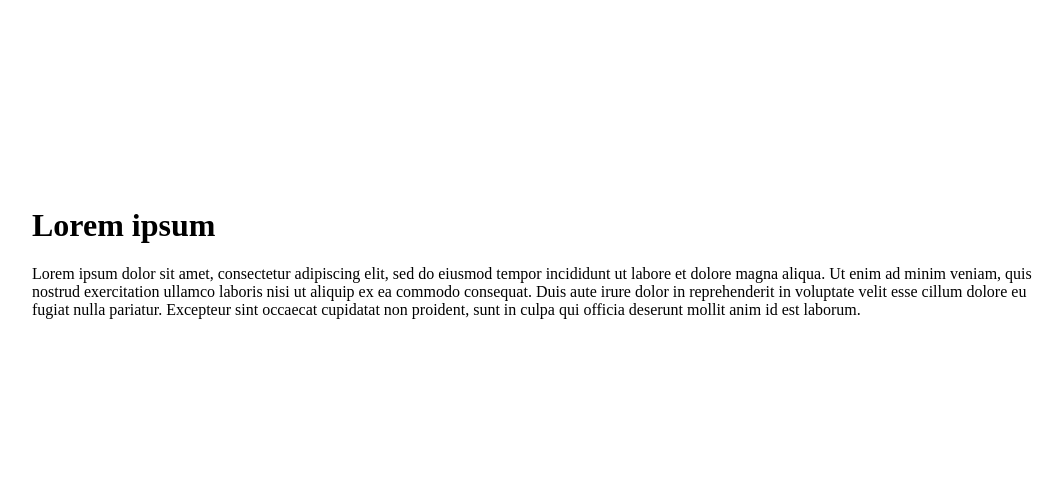
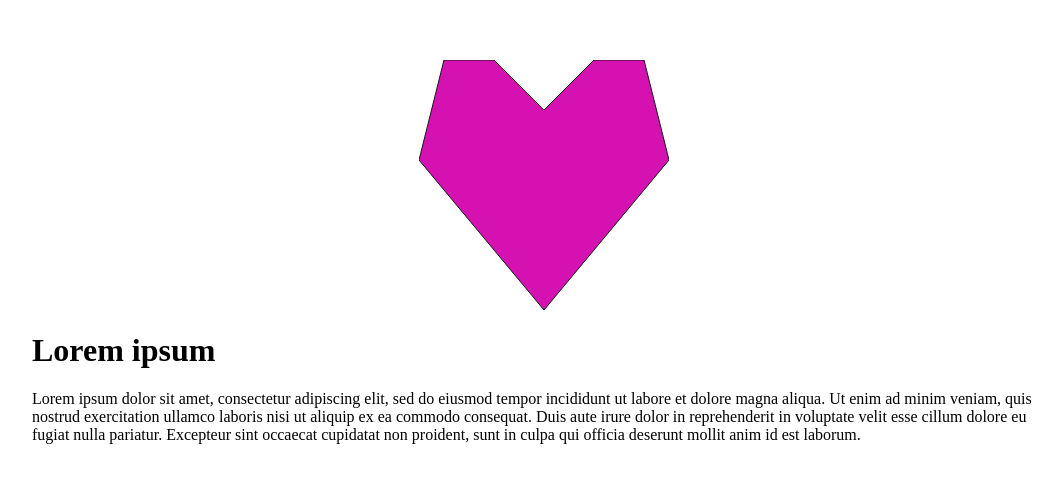
Before and after one commit to serpens-bright-light/serpens-bright-light.github.io, a plain HTML site: page index.html in a window 1280 px wide. Shown: the part 148-630 px from the top of the page, without its empty margins (104-1167 px from the left). Drawn offline with Linux system fonts and the light colour scheme.

Commit message:
Add hearth

```diff
--- a/index.html
+++ b/index.html
@@ -25,13 +25,21 @@
 
 <body>
     <div class="container">
+        <svg style="width: 250px; height: 250px">
+            <polygon points="125,50 175,0 225,0 250,100 125,250 0,100 25,0 75,0" style="fill:rgb(213, 17, 177);stroke:rgb(23, 22, 23);stroke-width:1" />
+            Sorry, your browser does not support inline SVG.
+        </svg>
+
         <div style="width: 80%">
             <h1>Lorem ipsum</h1>
             <p>
                 Lorem ipsum dolor sit amet, consectetur adipiscing elit, sed do eiusmod tempor incididunt ut labore et
-                dolore magna aliqua. Ut enim ad minim veniam, quis nostrud exercitation ullamco laboris nisi ut aliquip ex
-                ea commodo consequat. Duis aute irure dolor in reprehenderit in voluptate velit esse cillum dolore eu fugiat
-                nulla pariatur. Excepteur sint occaecat cupidatat non proident, sunt in culpa qui officia deserunt mollit
+                dolore magna aliqua. Ut enim ad minim veniam, quis nostrud exercitation ullamco laboris nisi ut aliquip
+                ex
+                ea commodo consequat. Duis aute irure dolor in reprehenderit in voluptate velit esse cillum dolore eu
+                fugiat
+                nulla pariatur. Excepteur sint occaecat cupidatat non proident, sunt in culpa qui officia deserunt
+                mollit
                 anim id est laborum.
             </p>
         </div>
```
